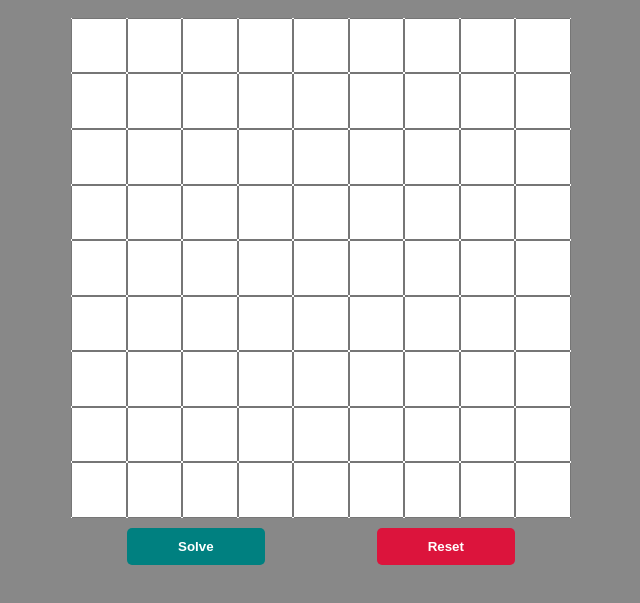
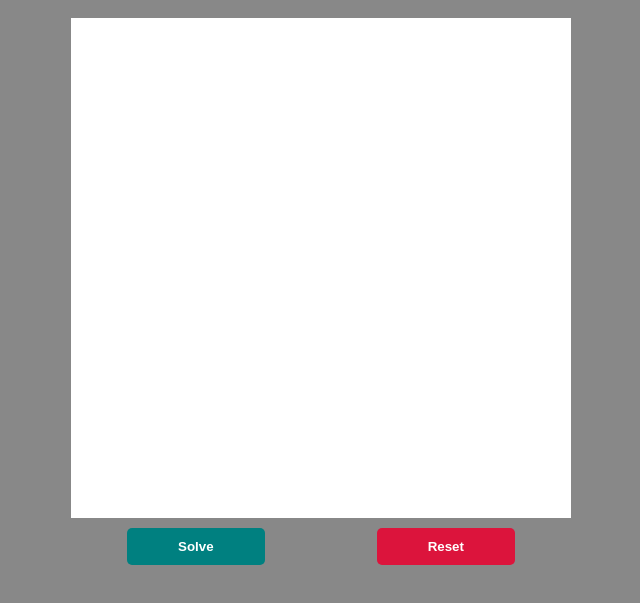
Before and after one commit to algerieno/Sudoko-Goku, a plain HTML site: page index.html in a window 1280 px wide. Shown: the part 149-752 px from the top of the page, without its empty margins (319-959 px from the left). Drawn offline with Linux system fonts and the light colour scheme.

Commit message:
tableboard

```diff
--- a/index.html
+++ b/index.html
@@ -10,97 +10,7 @@
     <div class="container">
         <h1>Soduko Goku</h1>
         <div class="board">
-            <!-- /// -->
-            <input type="number" min="1" max="9">
-            <input type="number" min="1" max="9">
-            <input type="number" min="1" max="9">
-            <input type="number" min="1" max="9">
-            <input type="number" min="1" max="9">
-            <input type="number" min="1" max="9">
-            <input type="number" min="1" max="9">
-            <input type="number" min="1" max="9">
-            <input type="number" min="1" max="9">
-            <!-- /// -->
-            <input type="number" min="1" max="9">
-            <input type="number" min="1" max="9">
-            <input type="number" min="1" max="9">
-            <input type="number" min="1" max="9">
-            <input type="number" min="1" max="9">
-            <input type="number" min="1" max="9">
-            <input type="number" min="1" max="9">
-            <input type="number" min="1" max="9">
-            <input type="number" min="1" max="9">
-            <!-- /// -->
-            <input type="number" min="1" max="9">
-            <input type="number" min="1" max="9">
-            <input type="number" min="1" max="9">
-            <input type="number" min="1" max="9">
-            <input type="number" min="1" max="9">
-            <input type="number" min="1" max="9">
-            <input type="number" min="1" max="9">
-            <input type="number" min="1" max="9">
-            <input type="number" min="1" max="9">
-            <!-- /// -->
-            <input type="number" min="1" max="9">
-            <input type="number" min="1" max="9">
-            <input type="number" min="1" max="9">
-            <input type="number" min="1" max="9">
-            <input type="number" min="1" max="9">
-            <input type="number" min="1" max="9">
-            <input type="number" min="1" max="9">
-            <input type="number" min="1" max="9">
-            <input type="number" min="1" max="9">
-            <!-- /// -->
-            <input type="number" min="1" max="9">
-            <input type="number" min="1" max="9">
-            <input type="number" min="1" max="9">
-            <input type="number" min="1" max="9">
-            <input type="number" min="1" max="9">
-            <input type="number" min="1" max="9">
-            <input type="number" min="1" max="9">
-            <input type="number" min="1" max="9">
-            <input type="number" min="1" max="9">
-            <!-- /// -->
-            <input type="number" min="1" max="9">
-            <input type="number" min="1" max="9">
-            <input type="number" min="1" max="9">
-            <input type="number" min="1" max="9">
-            <input type="number" min="1" max="9">
-            <input type="number" min="1" max="9">
-            <input type="number" min="1" max="9">
-            <input type="number" min="1" max="9">
-            <input type="number" min="1" max="9">
-            <!-- /// -->
-            <input type="number" min="1" max="9">
-            <input type="number" min="1" max="9">
-            <input type="number" min="1" max="9">
-            <input type="number" min="1" max="9">
-            <input type="number" min="1" max="9">
-            <input type="number" min="1" max="9">
-            <input type="number" min="1" max="9">
-            <input type="number" min="1" max="9">
-            <input type="number" min="1" max="9">
-            <!-- /// -->
-            <input type="number" min="1" max="9">
-            <input type="number" min="1" max="9">
-            <input type="number" min="1" max="9">
-            <input type="number" min="1" max="9">
-            <input type="number" min="1" max="9">
-            <input type="number" min="1" max="9">
-            <input type="number" min="1" max="9">
-            <input type="number" min="1" max="9">
-            <input type="number" min="1" max="9">
-            <!-- /// -->
-            <input type="number" min="1" max="9">
-            <input type="number" min="1" max="9">
-            <input type="number" min="1" max="9">
-            <input type="number" min="1" max="9">
-            <input type="number" min="1" max="9">
-            <input type="number" min="1" max="9">
-            <input type="number" min="1" max="9">
-            <input type="number" min="1" max="9">
-            <input type="number" min="1" max="9">
-            <!-- /// -->
+
         </div>
         <div class="action_bar">
             <button class="solvebtn">Solve</button>
--- a/style.css
+++ b/style.css
@@ -23,7 +23,10 @@ html, body {
 }
 .board input {
     text-align: center;
+    width: 50px;
+    height: 50px;
     font-size: 1.1em;
+    outline: none;
 }
 .action_bar {
     display: flex;
```
